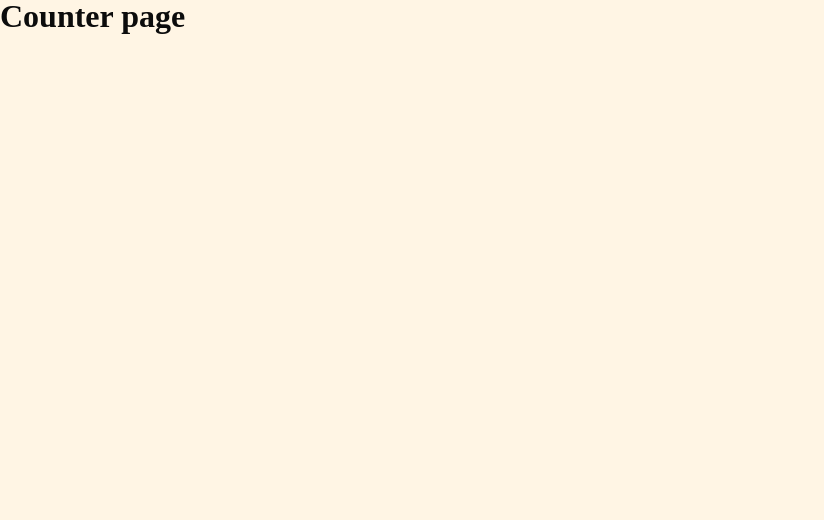
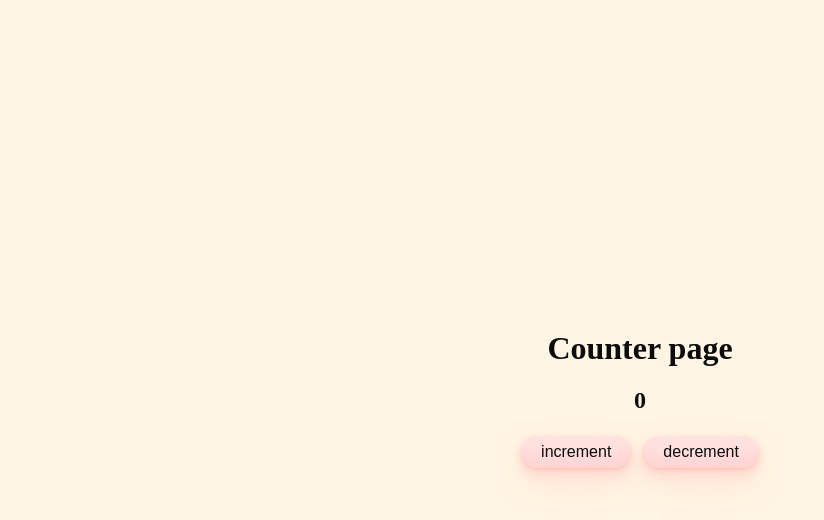
Before and after one commit to shiauweitsung/React-Typescript-example, a React (Create React App) app: page /counter in a window 1280 px wide. Shown: the top 520 px of the page, without its empty margins (0-824 px from the left). Built offline with nearby package versions, Linux system fonts and the light colour scheme; no server answers.

Commit message:
[add] add extraReducers & createApi

```diff
--- a/src/pages/Counter/index.tsx
+++ b/src/pages/Counter/index.tsx
@@ -1,18 +1,43 @@
+import { useEffect } from 'react';
 import { useAppDispatch, useAppSelector } from 'store/hook';
 import { selectCount } from 'store/counterSlice';
 import { useSelector } from 'react-redux';
+import { increment, decrement, fetchPokemo } from 'store/counterSlice';
+import styles from './styles.module.scss';
+import Button from 'components/Button';
 
 export function Counter() {
   const dispatch = useAppDispatch();
-  const count = useAppSelector((state) => state.counter);
-  const a = useSelector(selectCount);
-  console.log(a, 'a');
+  const count = useAppSelector((state) => state.counter.value);
+  // const a = useSelector(selectCount);
 
-  console.log(count, 'count');
+  useEffect(() => {
+    (async () => {
+      const pokemoData = await dispatch(fetchPokemo());
+      //   console.log(pokemoData, 'pokemoData');
+    })();
+  }, []);
 
   return (
-    <div>
+    <div className={styles.root}>
       <h1>Counter page</h1>
+      <h2>{count}</h2>
+      <div className={styles.buttons}>
+        <Button
+          onClick={() => {
+            dispatch(increment());
+          }}
+        >
+          increment
+        </Button>
+        <Button
+          onClick={() => {
+            dispatch(decrement());
+          }}
+        >
+          decrement
+        </Button>
+      </div>
     </div>
   );
 }
--- a/src/store/counterSlice.ts
+++ b/src/store/counterSlice.ts
@@ -1,10 +1,20 @@
-import { createSlice } from '@reduxjs/toolkit';
+import { createSlice, createAsyncThunk } from '@reduxjs/toolkit';
 import type { PayloadAction } from '@reduxjs/toolkit';
 import type { RootState } from './index';
+
+export const fetchPokemo = createAsyncThunk(
+  'pokemoApi',
+  // if you type your function argument here
+  async () => {
+    const response = await fetch('https://pokeapi.co/api/v2/');
+    return await response.json();
+  }
+);
 
 // Define a type for the slice state
 interface CounterState {
   value: number;
+  pokemoData: any;
 }
 
 // type CounterState = {
@@ -14,6 +24,7 @@ interface CounterState {
 // Define the initial state using that type
 const initialState: CounterState = {
   value: 0,
+  pokemoData: undefined,
 };
 
 export const counterSlice = createSlice({
@@ -32,6 +43,11 @@ export const counterSlice = createSlice({
       state.value += action.payload;
     },
   },
+  extraReducers: (builder) => {
+    builder.addCase(fetchPokemo.fulfilled, (state, action) => {
+      console.log(state, action, 'state, action');
+    });
+  },
 });
 
 export const { increment, decrement, incrementByAmount } = counterSlice.actions;
@@ -39,5 +55,6 @@ export const { increment, decrement, incrementByAmount } = counterSlice.actions;
 // Other code such as selectors can use the imported `RootState` type
 export const selectCount = (state: RootState) => state.counter.value;
 
-// export default counterSlice.reducer;
+// export default counterSlice;
+
 export default counterSlice;
--- a/src/store/index.ts
+++ b/src/store/index.ts
@@ -1,10 +1,17 @@
 import { configureStore } from '@reduxjs/toolkit';
 import counterSlice from './counterSlice';
+import { pokemonApi } from './pokemoApi';
 
 export const store = configureStore({
   reducer: {
     [counterSlice.name]: counterSlice.reducer,
+    [pokemonApi.reducerPath]: pokemonApi.reducer,
   },
+  middleware: (getDefaultMiddleware) =>
+    getDefaultMiddleware().concat(
+      pokemonApi.middleware
+      // add more this
+    ),
 });
 
 // Infer the `RootState` and `AppDispatch` types from the store itself
--- /dev/null
+++ b/src/store/pokemoApi.ts
@@ -0,0 +1,18 @@
+import { createApi, fetchBaseQuery } from '@reduxjs/toolkit/query/react';
+
+// Define a service using a base URL and expected endpoints
+export const pokemonApi = createApi({
+  reducerPath: 'pokemonApi',
+  baseQuery: fetchBaseQuery({ baseUrl: 'https://pokeapi.co/api/v2/' }),
+  endpoints: (builder) => ({
+    getPokemonByName: builder.query<any, string>({
+      query: (name) => `pokemon/${name}`,
+    }),
+  }),
+});
+
+// Export hooks for usage in functional components, which are
+// auto-generated based on the defined endpoints
+// console.log(pokemonApi, 'pokemonApi');
+
+export const { useGetPokemonByNameQuery } = pokemonApi;
```
